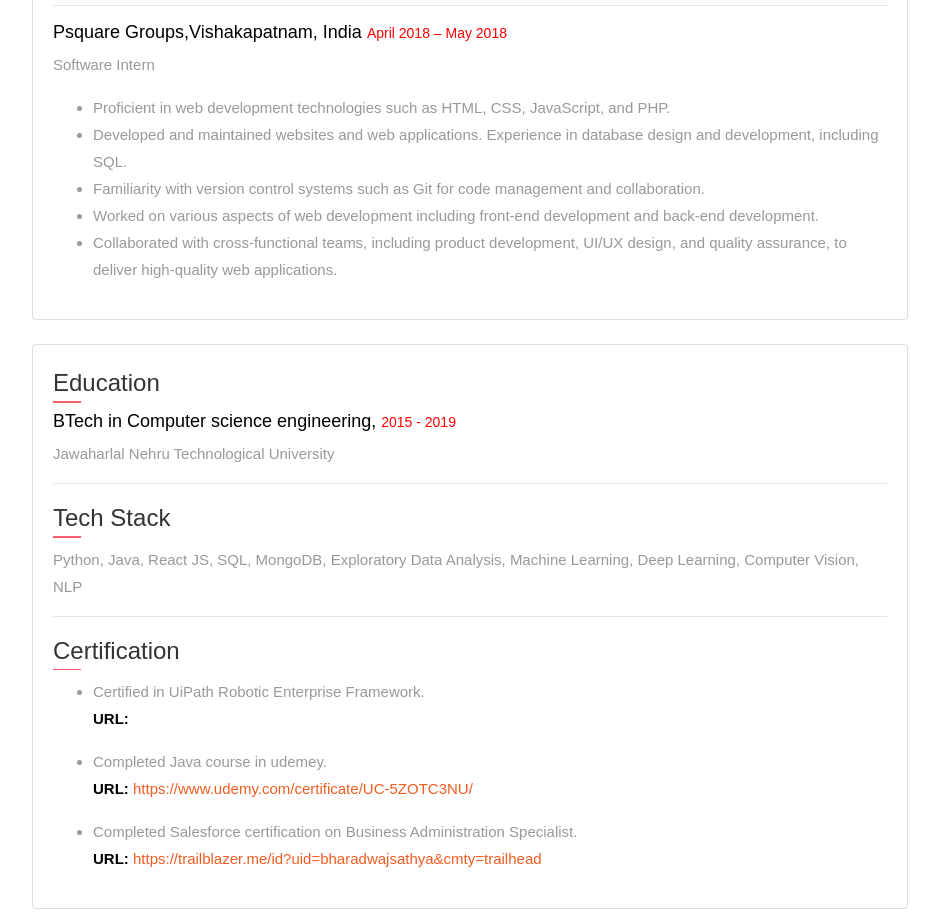
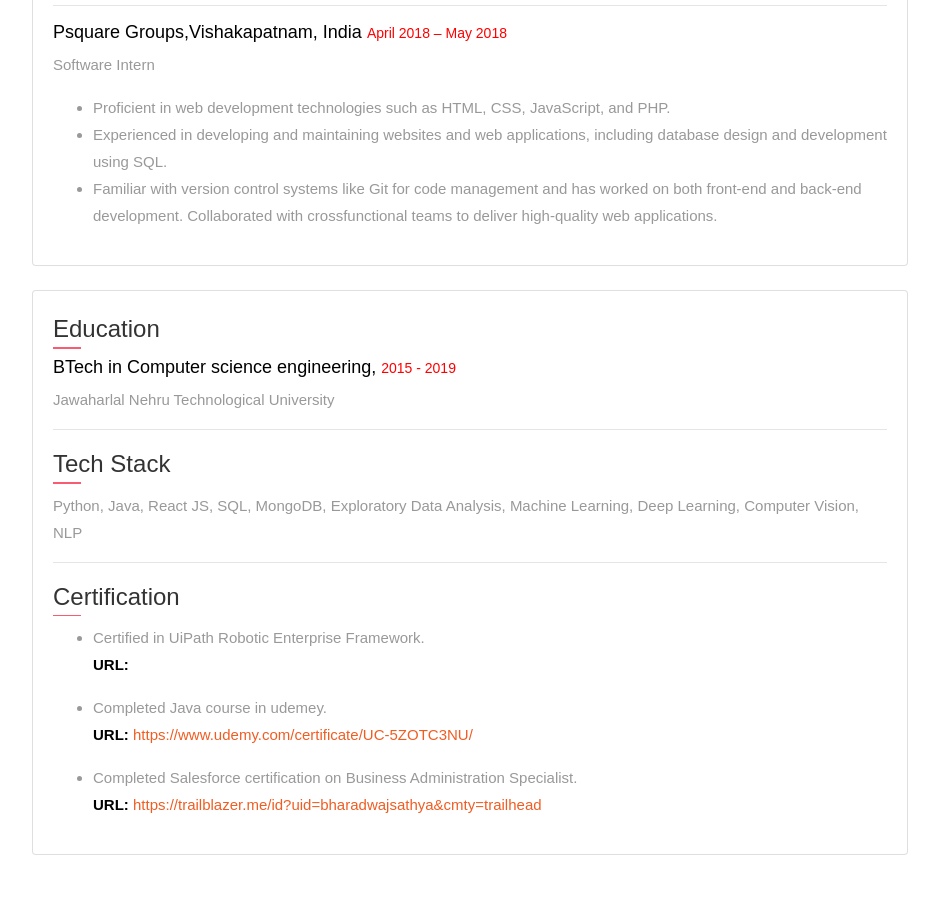
Before and after one commit to Bharadwaj-Sathya/Portfoilo, a React (Create React App) app in the folder client/: page /about in a window 1280 px wide. Shown: the part 960-1878 px from the top of the page, without its empty margins (330-1269 px from the left). Built offline with nearby package versions, Linux system fonts and the light colour scheme.

Commit message:
13-06-2023

```diff
--- a/client/src/components/About.js
+++ b/client/src/components/About.js
@@ -151,29 +151,22 @@ function About() {
                     <p>Software Intern</p>
                     <ul>
                       <li>
+                        {" "}
                         Proficient in web development technologies such as HTML,
                         CSS, JavaScript, and PHP.
                       </li>
                       <li>
-                        Developed and maintained websites and web applications.
-                        Experience in database design and development, including
-                        SQL.
+                        {" "}
+                        Experienced in developing and maintaining websites and
+                        web applications, including database design and
+                        development using SQL.
                       </li>
                       <li>
                         {" "}
-                        Familiarity with version control systems such as Git for
-                        code management and collaboration.
-                      </li>
-                      <li>
-                        {" "}
-                        Worked on various aspects of web development including
-                        front-end development and back-end development.
-                      </li>
-                      <li>
-                        {" "}
-                        Collaborated with cross-functional teams, including
-                        product development, UI/UX design, and quality
-                        assurance, to deliver high-quality web applications.
+                        Familiar with version control systems like Git for code
+                        management and has worked on both front-end and back-end
+                        development. Collaborated with crossfunctional teams to
+                        deliver high-quality web applications.
                       </li>
                     </ul>
                   </div>
```
